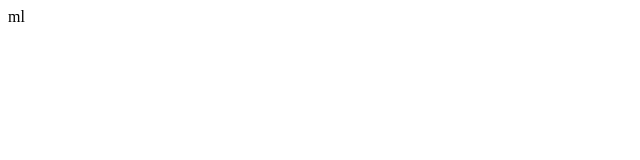
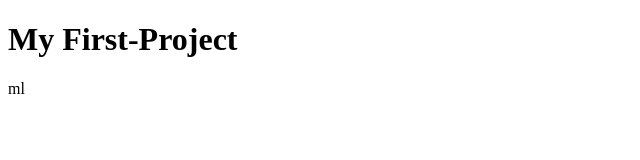
Before and after one commit to SlyFoxInvisible/first-project1, a plain HTML site: page index.html in a window 1280 px wide. Shown: the whole page, without its empty margins (0-640 px from the left). Drawn offline with Linux system fonts and the light colour scheme.

Commit message:
Добавлен title и h1

```diff
--- a/index.html
+++ b/index.html
@@ -4,9 +4,9 @@
     <meta charset="UTF-8">
     <meta http-equiv="X-UA-Compatible" content="IE=edge">
     <meta name="viewport" content="width=device-width, initial-scale=1.0">
-    <title>Document</title>
+    <title>First-Project</title>
 </head>
 <body>
-
+    <h1>My First-Project</h1>
 </body>
 </html>ml
```
